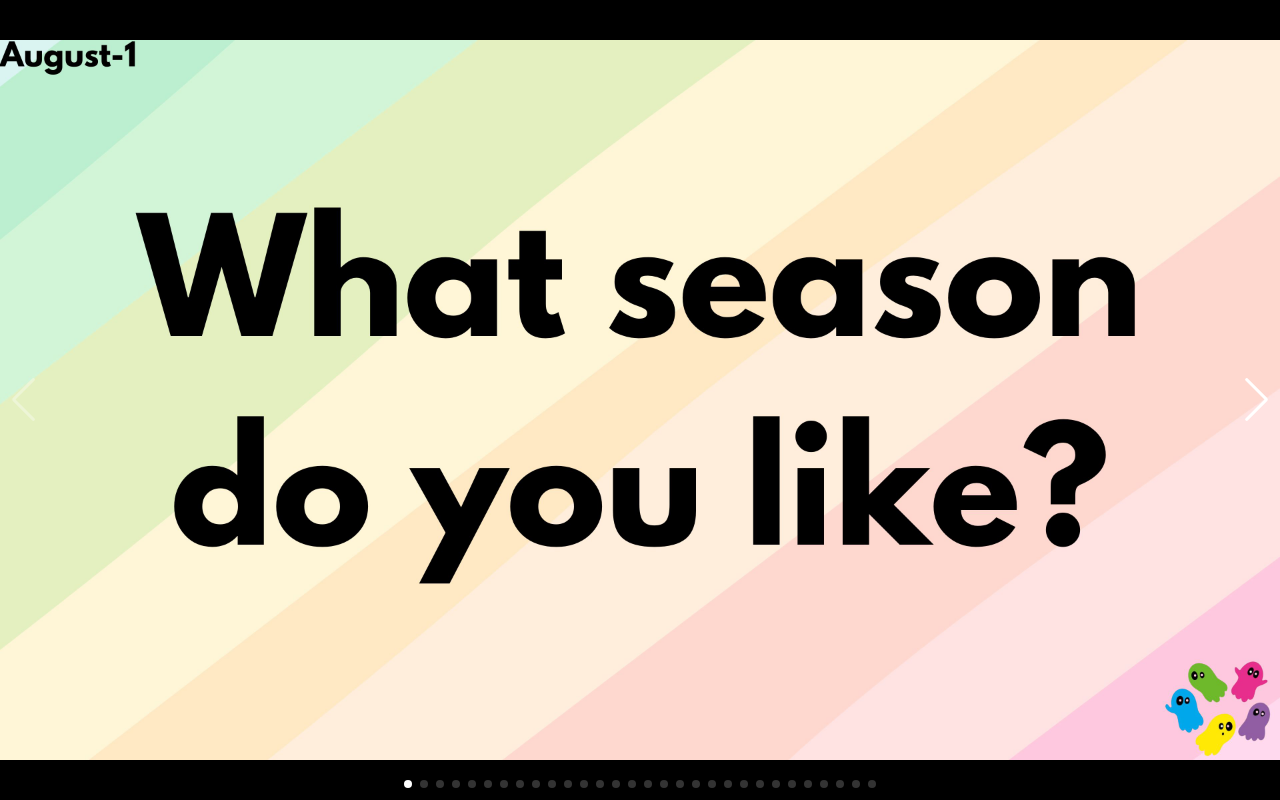
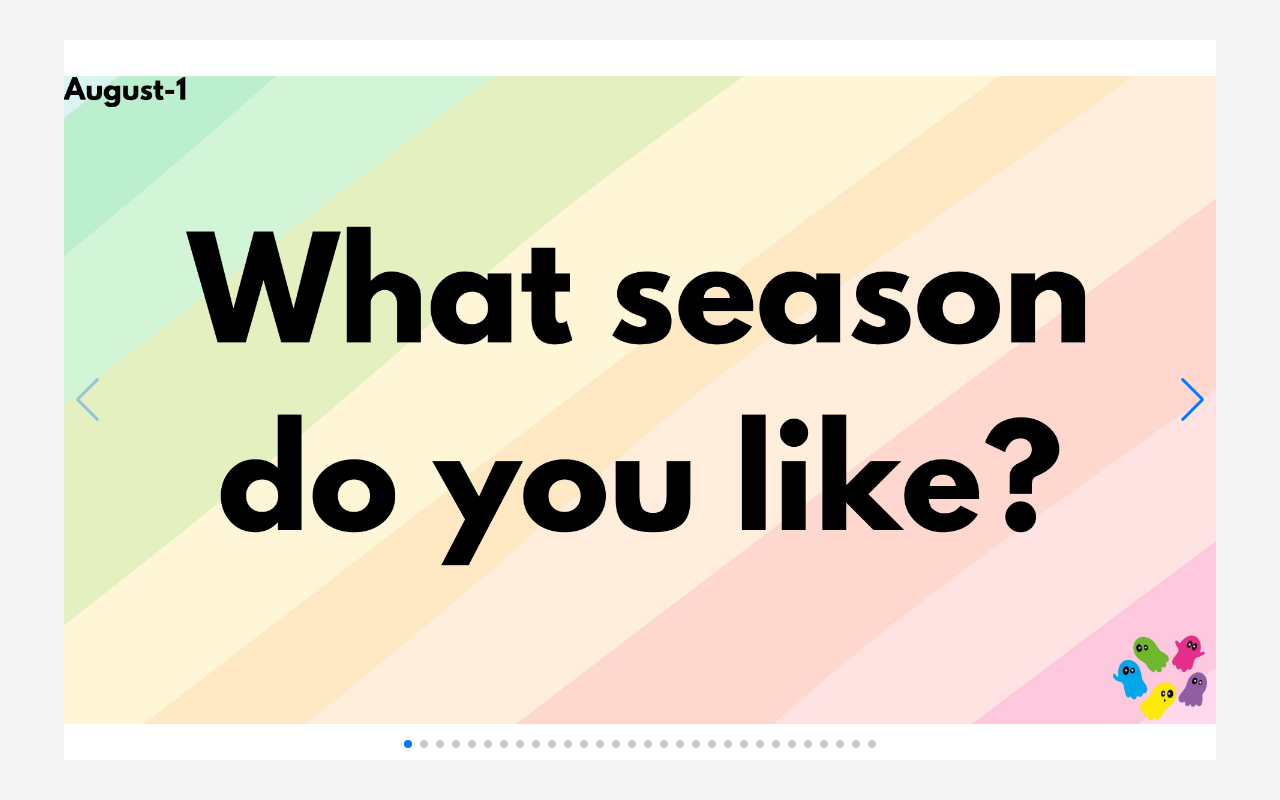
Before and after one commit to Uhibon/August-1-Questions, a plain HTML site: page index (1).html in a window 1280 px wide. Drawn offline with nearby package versions, Linux system fonts and the light colour scheme.

Commit message:
Update index (1).html

```diff
--- a/index (1).html
+++ b/index (1).html
@@ -3,40 +3,32 @@
 <head>
   <meta charset="UTF-8" />
   <meta name="viewport" content="width=device-width, initial-scale=1.0"/>
-  <title>Slideshow</title>
+  <title>Image Slideshow</title>
   <link rel="stylesheet" href="https://unpkg.com/swiper/swiper-bundle.min.css" />
   <style>
     body {
       margin: 0;
-      background: #111;
+      background-color: #f5f5f5;
       font-family: sans-serif;
-    }
-
-    .swiper {
-      width: 100%;
+      display: flex;
+      justify-content: center;
+      align-items: center;
       height: 100vh;
     }
-
+    .swiper {
+      width: 90%;
+      height: 90vh;
+    }
     .swiper-slide {
       display: flex;
       justify-content: center;
       align-items: center;
-      background: #000;
+      background: #fff;
     }
-
     .swiper-slide img {
       max-width: 100%;
       max-height: 100%;
       object-fit: contain;
-    }
-
-    .swiper-button-next,
-    .swiper-button-prev {
-      color: white;
-    }
-
-    .swiper-pagination-bullet {
-      background: white;
     }
   </style>
 </head>
@@ -44,7 +36,9 @@
 
   <div class="swiper">
     <div class="swiper-wrapper">
-      <!-- 30 slides -->
+      <!-- 30 Slides -->
+      <!-- Each image must match exactly: 01.jpg, 02.jpg ... 30.jpg -->
+      <!-- You can add or remove slides by copying or deleting lines -->
       <div class="swiper-slide"><img src="01.jpg" alt="01"></div>
       <div class="swiper-slide"><img src="02.jpg" alt="02"></div>
       <div class="swiper-slide"><img src="03.jpg" alt="03"></div>
@@ -77,9 +71,11 @@
       <div class="swiper-slide"><img src="30.jpg" alt="30"></div>
     </div>
 
-    <!-- Arrows and pagination -->
+    <!-- Arrows -->
+    <div class="swiper-button-prev"></div>
     <div class="swiper-button-next"></div>
-    <div class="swiper-button-prev"></div>
+
+    <!-- Pagination Dots -->
     <div class="swiper-pagination"></div>
   </div>
 
```
